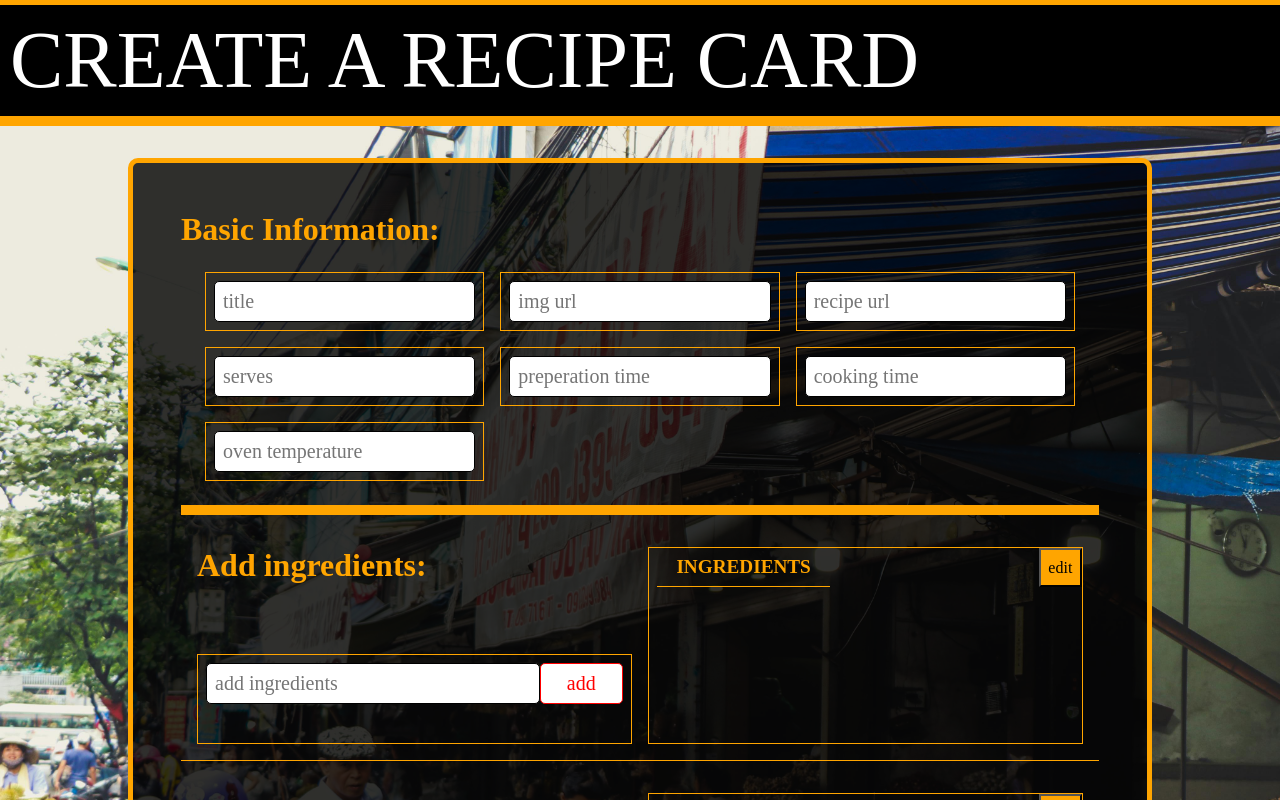
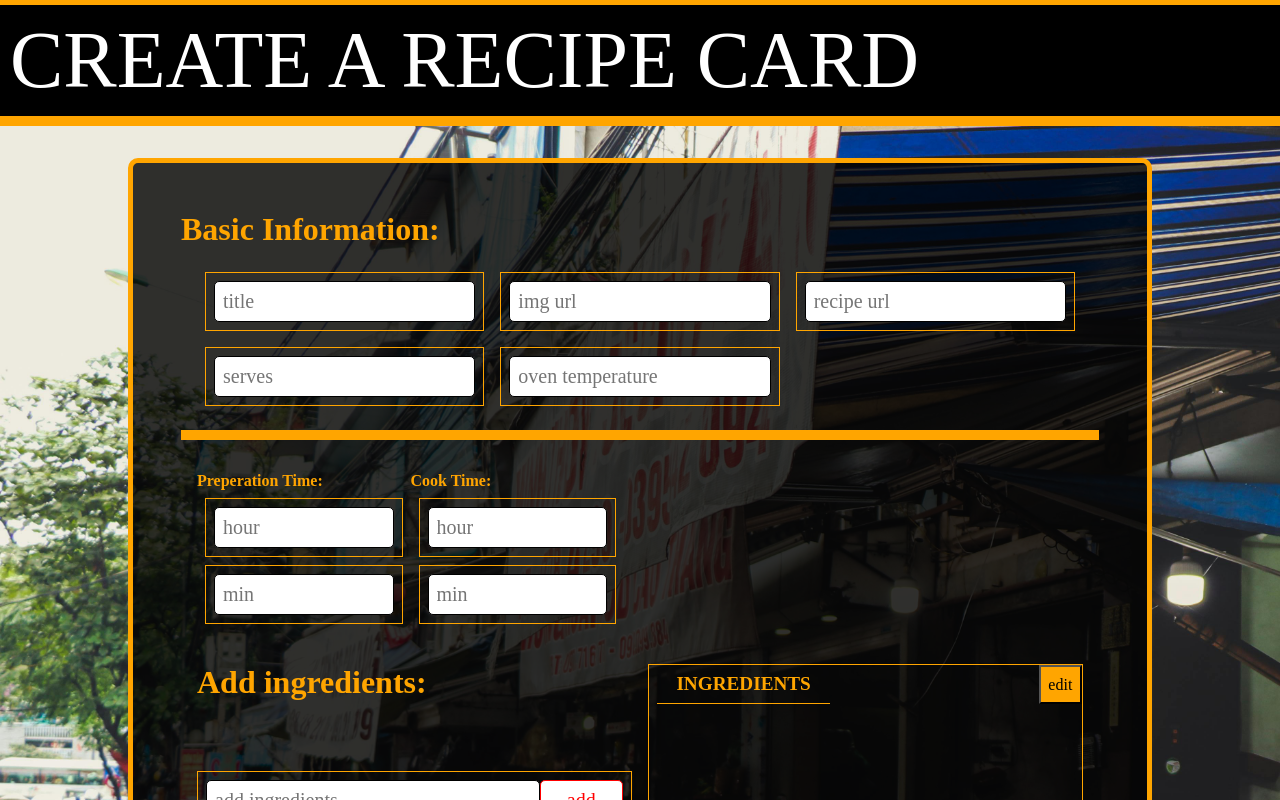
Before and after one commit to rwalsh221/recipe_card, a React (Vite) app: page / in a window 1280 px wide. Shown: the top 800 px of the page. Built offline with nearby package versions, Linux system fonts and the light colour scheme.

Commit message:
add prep and cook time form inputs, add formatTime fun to recipe card back

```diff
--- a/src/features/RecipeCard/RecipeCard.tsx
+++ b/src/features/RecipeCard/RecipeCard.tsx
@@ -19,8 +19,10 @@ const RecipeCard = () => {
       />
       <RecipeCardBack
         serves={location.state.formState.serves}
-        prepTime={location.state.formState.prepTime}
-        cookTime={location.state.formState.cookTime}
+        prepTimeHour={location.state.formState.prepTimeHour}
+        prepTimeMin={location.state.formState.prepTimeMin}
+        cookTimeHour={location.state.formState.cookTimeHour}
+        cookTimeMin={location.state.formState.cookTimeMin}
         ovenTemp={location.state.formState.ovenTemp}
         instructions={location.state.listItemState.instructions}
         tips={location.state.listItemState.tips}
@@ -38,5 +40,6 @@ export default RecipeCard;
 // func to remove http://www. from qr url done!!!!
 // fucn to add . to end of uinstructions done!!!
 // create own list item marker to maintain formatting
-// add save recipe to local storage
+// add save recipe to local storage done!!!
+// need clear local storage button on form plus reset all state
 // add form input to timeings for hour and mins.
--- a/src/features/RecipeCard/components/RecipeCardBack/RecipeCardBack.tsx
+++ b/src/features/RecipeCard/components/RecipeCardBack/RecipeCardBack.tsx
@@ -11,8 +11,10 @@ type RecipeCardBackProps = {
 
 const RecipeCardBack = ({
   serves,
-  prepTime,
-  cookTime,
+  prepTimeHour,
+  prepTimeMin,
+  cookTimeHour,
+  cookTimeMin,
   ovenTemp,
   instructions,
   tips,
@@ -40,6 +42,20 @@ const RecipeCardBack = ({
     return str;
   };
 
+  const formatTime = (hour, min) => {
+    console.log(hour, min);
+    if (hour && min) {
+      return `${hour > 1 ? `${hour} hours` : `${hour} hour`} ${
+        min > 1 ? `${min} mins` : `${min} min`
+      }`;
+      // return `${hour} hour ${min} minutes`;
+    } else if (!min) {
+      return `${hour} hour`;
+    } else {
+      return `${min} minutes`;
+    }
+  };
+
   return (
     <div className={styles.recipe_card_back}>
       <div className={styles.recipe_card_back__meta}>
@@ -48,14 +64,22 @@ const RecipeCardBack = ({
             <span>serves:</span>&nbsp;{serves}
           </li>
           <li>
-            <span>preparation time:</span>&nbsp;{prepTime}
+            <span>preparation time:</span>&nbsp;
+            {formatTime(prepTimeHour, prepTimeMin)}
           </li>
           <li>
-            <span>cooking time:</span>&nbsp;{cookTime}
+            <span>cooking time:</span>&nbsp;
+            {formatTime(cookTimeHour, cookTimeMin)}
           </li>
           <li>
-            <span>oven temperature:</span>&nbsp;{ovenTemp}
+            <span>Total time:</span>&nbsp;
+            {formatTime(cookTimeHour + prepTimeHour, cookTimeMin + prepTimeMin)}
           </li>
+          {ovenTemp ? (
+            <li>
+              <span>oven temperature:</span>&nbsp;{ovenTemp}C
+            </li>
+          ) : null}
         </ul>
       </div>
       <div className={styles.recipe_card_back__instructions}>
--- a/src/features/RecipeCardForm/components/Form/Form.module.css
+++ b/src/features/RecipeCardForm/components/Form/Form.module.css
@@ -5,6 +5,18 @@
   border-bottom: var(--border-900-c2);
   padding: 1rem;
   margin-bottom: 1rem;
+}
+
+.formBasicInfo__timeContainer {
+  padding: 1rem;
+  width: 50%;
+  display: grid;
+  grid-template-columns: repeat(2, 1fr);
+}
+
+.formBasicInfo__timeContainer h3 {
+  color: var(--color-2);
+  font-weight: bold;
 }
 
 .formSubHeading {
--- a/src/features/RecipeCardForm/components/Form/Form.tsx
+++ b/src/features/RecipeCardForm/components/Form/Form.tsx
@@ -3,6 +3,7 @@ import { useState, useRef, useId, useEffect } from 'react';
 import { useNavigate } from 'react-router';
 
 import FormInput from '../FormInput/FormInput';
+import FormInputTime from '../FormInputTime/FormInputTime';
 import FormInputList from '../FormInputList/FormInputList';
 import FormList from '../FormList/FormList';
 import FormModal from '../FormModal/FormModal';
@@ -41,8 +42,10 @@ const Form = () => {
     ingredients: '',
     url: '',
     serves: '',
-    prepTime: '',
-    cookTime: '',
+    prepTimeHour: '',
+    prepTimeMin: '',
+    cookTimeHour: '',
+    cookTimeMin: '',
     ovenTemp: '',
     instructions: '',
     tips: '',
@@ -99,6 +102,7 @@ const Form = () => {
     key: keyof FormStateType,
     value: string
   ): void => {
+    console.log(key);
     const formStateCopy = { ...formState };
     formStateCopy[key] = value;
     setFormState({ ...formStateCopy });
@@ -243,26 +247,49 @@ const Form = () => {
               inputType="number"
             />
             <FormInput
-              formInputId="prepTime"
-              changeInputHandler={changeInputHandler}
-              inputPlaceHolder="preperation time"
-              inputValue={formState.prepTime}
-              inputType="text"
-            />
-            <FormInput
-              formInputId="cookTime"
-              changeInputHandler={changeInputHandler}
-              inputPlaceHolder="cooking time"
-              inputValue={formState.cookTime}
-              inputType="text"
-            />
-            <FormInput
               formInputId="ovenTemp"
               changeInputHandler={changeInputHandler}
               inputPlaceHolder="oven temperature"
               inputValue={formState.ovenTemp}
               inputType="text"
             />
+          </div>
+          <div className={styles.formBasicInfo__timeContainer}>
+            {/* <FormInputTime /> */}
+            <div>
+              <h3>Preperation Time:</h3>
+              <FormInput
+                formInputId="prepTimeHour"
+                changeInputHandler={changeInputHandler}
+                inputPlaceHolder="hour"
+                inputValue={formState.prepTimeHour}
+                inputType="text"
+              />
+              <FormInput
+                formInputId="prepTimeMin"
+                changeInputHandler={changeInputHandler}
+                inputPlaceHolder="min"
+                inputValue={formState.prepTimeMin}
+                inputType="text"
+              />
+            </div>
+            <div>
+              <h3>Cook Time:</h3>
+              <FormInput
+                formInputId="cookTimeHour"
+                changeInputHandler={changeInputHandler}
+                inputPlaceHolder="hour"
+                inputValue={formState.cookTimeHour}
+                inputType="text"
+              />
+              <FormInput
+                formInputId="cookTimeMin"
+                changeInputHandler={changeInputHandler}
+                inputPlaceHolder="min"
+                inputValue={formState.cookTimeMin}
+                inputType="text"
+              />
+            </div>
           </div>
         </form>
         {/* NEEDS ADD TO ARRAY */}
--- /dev/null
+++ b/src/features/RecipeCardForm/components/FormInputTime/FormInputTime.tsx
@@ -0,0 +1,35 @@
+import styles from './FormInputTime.module.css';
+
+const FormInputTime = () => {
+  return (
+    <div className={styles.formInputTime}>
+      <h3>title</h3>
+      <div className={styles.FormInputTime__inputContainer}>
+        <div>
+          <label>label</label>
+          <input />
+        </div>
+        <div>
+          <label>label</label>
+          <input />
+        </div>
+      </div>
+    </div>
+  );
+};
+
+export default FormInputTime;
+
+// <div className={styles.formInputContainer}>
+// <input
+//   onChange={(e) => {
+//     changeInputHandler(formInputId, e.target.value);
+//   }}
+//   id={formInputId}
+//   name={formInputId}
+//   type={inputType}
+//   placeholder={inputPlaceHolder}
+//   value={inputValue}
+// />
+// <label htmlFor={formInputId} />
+// </div>
```
Also changed, not shown: src/features/RecipeCardForm/components/FormInputTime/FormInputTime.module.css (added, +14 -0 lines), src/features/RecipeCardForm/types/RecipeCardFormTypes.ts (+8 -4 lines).
